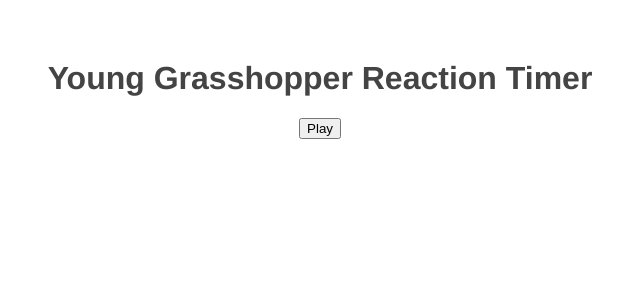
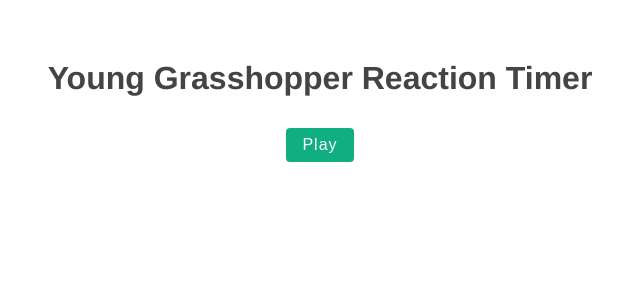
Before and after one commit to younggrasshopperza/vue3-course, a Vue app in the folder reaction-timer-game/: page / in a window 1280 px wide. Shown: the top 300 px of the page, without its empty margins (320-960 px from the left). Built offline with nearby package versions, Linux system fonts and the light colour scheme.

Commit message:
Reaction Quickness

```diff
--- a/reaction-timer-game/src/App.vue
+++ b/reaction-timer-game/src/App.vue
@@ -47,4 +47,19 @@
   color: #444;
   margin-top: 60px;
 }
+button {
+  background: #0faf82;
+  color: white;
+  border: none;
+  padding: 8px 16px;
+  border-radius: 4px;
+  font-size: 16px;
+  letter-spacing: 1px;
+  cursor: pointer;
+  margin: 10px;
+}
+button[disabled] {
+  opacity: 0.2;
+  cursor: not-allowed;
+}
 </style>
--- a/reaction-timer-game/src/components/Results.vue
+++ b/reaction-timer-game/src/components/Results.vue
@@ -1,14 +1,34 @@
 <template>
   <p>Reaction time - {{ score }}</p>
+  <p class="speed">{{ speed }}</p>
 </template>
 
 <script>
 export default {
-    props: ['score']
-
+    props: ['score'],
+    data() {
+        return {
+            speed: null
+        }
+    },
+    mounted() {
+      if(this.score < 250) {
+          this.speed = "Very fast"
+      }
+      else if (this.score < 400 ) {
+        this.speed = "Relatively fast"
+      }
+      else {
+        this.speed = "Not so fast"
+      }
+    }
 }
 </script>
 
 <style>
-
+  .speed {
+      font-size: 1.4em;
+      color: #0faf87;
+      font-weight: bold;
+  }
 </style>
```
